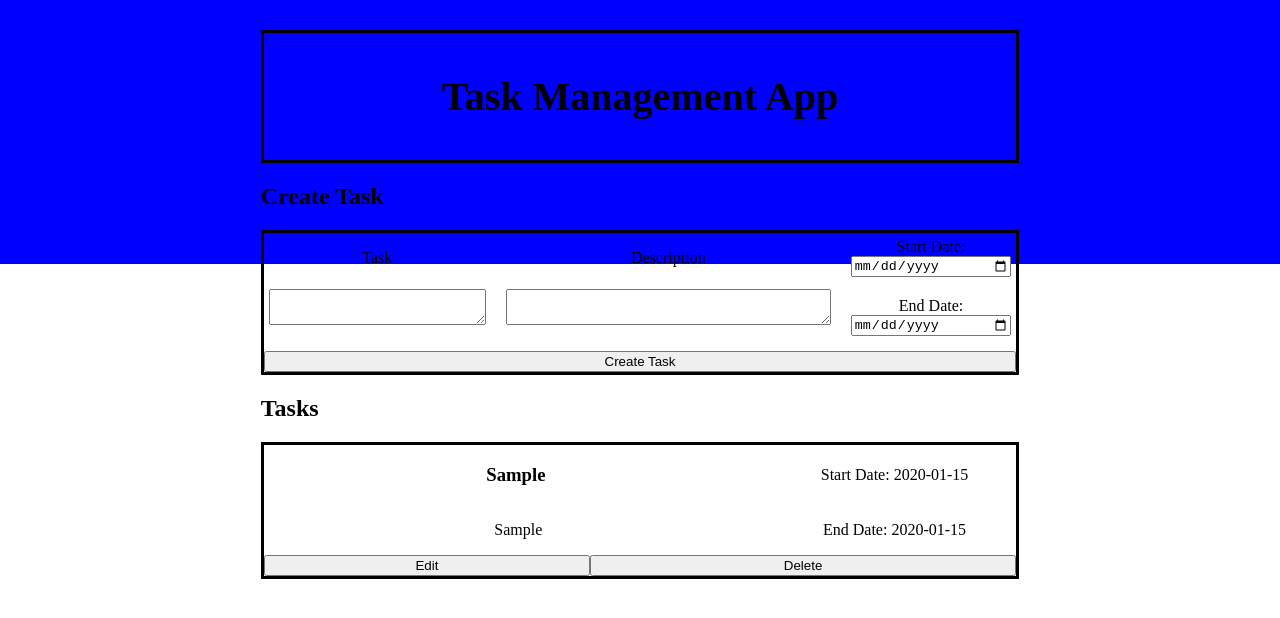
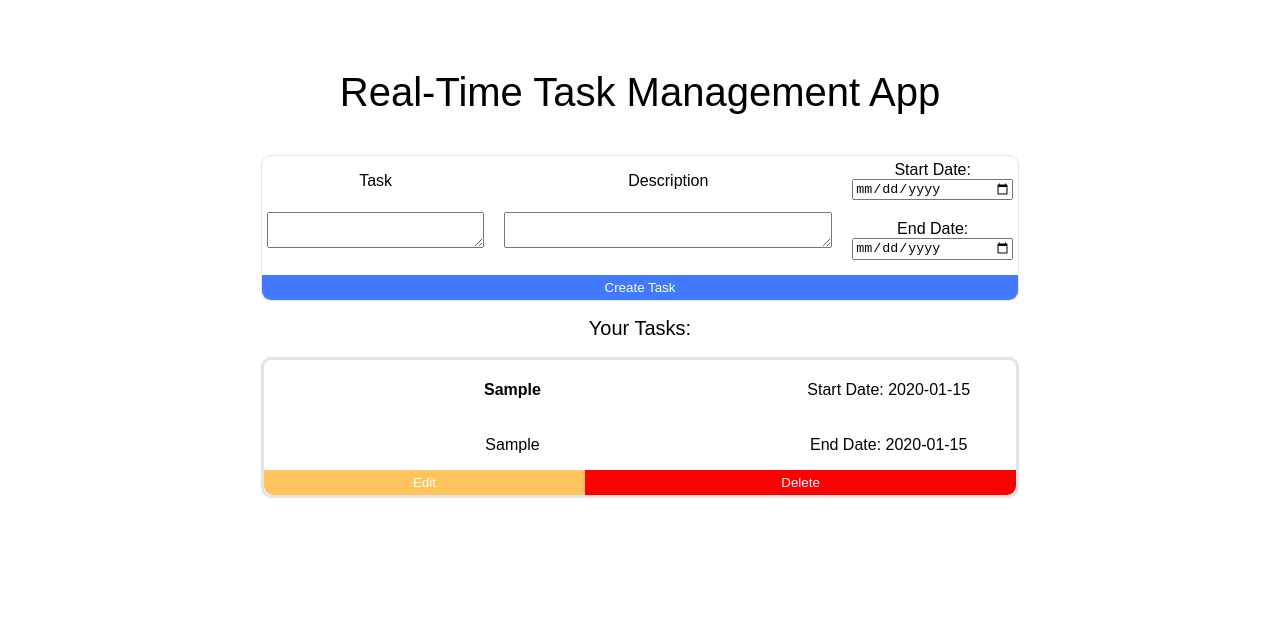
Before and after one commit to sinnedchan/Task-Management, a React (Vite) app: page / in a window 1280 px wide. Both pictures are taken after typing "Sample", "Sample", "2020-01-15", "2020-01-15" into the empty fields and a click on the button "Create Task". Shown: the top 618 px of the page. Built offline with nearby package versions, Linux system fonts and the light colour scheme.

Commit message:
app stylised

```diff
--- a/src/App.css
+++ b/src/App.css
@@ -4,7 +4,9 @@
   margin-top: 30px;
 }
 .mainheader {
-  border-style: solid;
+  font-family: "Poppins", sans-serif;
+  font-weight: 400;
+  font-style: normal;
   padding: 40px;
   margin-top: 100px;
   margin-bottom: 100px;
@@ -14,13 +16,25 @@
   margin: auto;
   text-align: center;
 }
+h2 {
+  font-size: 20px;
+  font-family: "Poppins", sans-serif;
+  font-weight: 300;
+  font-style: normal;
+  text-align: center;
+}
 
 .taskcard {
+  font-family: "Poppins", sans-serif;
+  font-weight: 300;
+  font-style: normal;
   border: solid;
   display: grid;
   grid-template-columns: auto;
   margin-top: 15px;
   margin-bottom: 15px;
+  border-color: rgb(228, 228, 228);
+  border-radius: 10px;
 }
 
 .taskgrid1 {
@@ -52,9 +66,26 @@
 .editbutton {
   grid-column-start: 1;
   grid-column-end: 4;
+  color: white;
+  background-color: rgb(255, 196, 93);
+  border-bottom-left-radius: 9px;
+  border: 0px;
+  padding: 5px;
+}
+.editbutton:hover {
+  background: rgb(255, 182, 56);
 }
 
 .deletebutton {
   grid-column-start: 4;
   grid-column-end: 7;
+  color: white;
+  background-color: red;
+  border-bottom-right-radius: 9px;
+  border: 0px;
+  padding: 5px;
 }
+
+.deletebutton:hover {
+  background: rgb(231, 0, 0);
+}
--- a/src/App.tsx
+++ b/src/App.tsx
@@ -50,10 +50,9 @@ const App: React.FC = () => {
 
   return (
     <div className="appmain">
-      <h1 className="mainheader">Task Management App</h1>
+      <h1 className="mainheader">Real-Time Task Management App</h1>
       {editTask ? (
         <div>
-          <h2>Edit Task</h2>
           <Form
             onSubmit={handleTaskSubmit}
             initialTitle={editTask.title}
@@ -64,16 +63,15 @@ const App: React.FC = () => {
         </div>
       ) : (
         <div>
-          <h2>Create Task</h2>
           <Form onSubmit={handleTaskSubmit} />
         </div>
       )}
 
-      <h2>Tasks</h2>
+      <h2>Your Tasks:</h2>
       <div>
         {tasks.map((task) => (
           <div className="taskcard">
-            <h3 className="taskgrid1">{task.title}</h3>
+            <h4 className="taskgrid1">{task.title}</h4>
             <p className="descgrid2">{task.description}</p>
             <p className="startgrid3">Start Date: {task.startDate}</p>
             <p className="endgrid4">End Date: {task.endDate}</p>
--- a/src/Form.css
+++ b/src/Form.css
@@ -1,8 +1,13 @@
 .createtaskbox {
+  font-family: "Poppins", sans-serif;
+  font-weight: 300;
+  font-style: normal;
   display: grid;
   grid-template-columns: auto;
   gap: 10px;
-  border: solid;
+  border: solid, 1px;
+  border-color: rgb(228, 228, 228);
+  border-radius: 10px;
 }
 .taskinputgrid1 {
   display: grid;
@@ -44,6 +49,15 @@
   grid-column-start: 1;
   grid-column-end: 7;
   grid-row-start: 3;
+  color: white;
+  background-color: rgb(65, 122, 255);
+  border-bottom-left-radius: 9px;
+  border-bottom-right-radius: 9px;
+  border: 0px;
+  padding: 5px;
+}
+.createbutton:hover {
+  background: rgb(30, 97, 255);
 }
 .tasklabel {
   text-align: center;
--- a/style.css
+++ b/style.css
@@ -1,5 +1,5 @@
-html {
+/* html {
   height: 100%;
   background-color: blue;
-  background-image: linear-gradient(to bottom, rgba(0, 0, 0, 0) 33%, white 0%);
-}
+  background-image: linear-gradient(to bottom, rgba(0, 0, 0, 0) 33%, white 10%);
+} */
```
